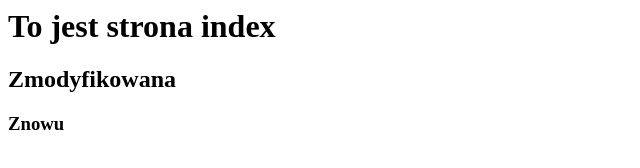
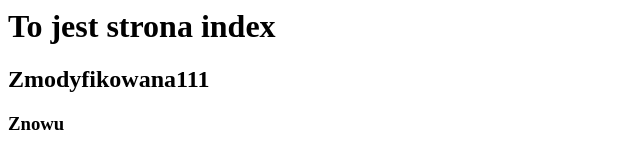
Before and after one commit to korfi/test-server-python, a plain HTML site: page index.html in a window 1280 px wide. Shown: the full height of the page, 0-640 px from the left. Drawn offline with Linux system fonts and the light colour scheme.

Commit message:
Update index.html

```diff
--- a/index.html
+++ b/index.html
@@ -1,7 +1,7 @@
 <html>
 	<body>
 		<h1>To jest strona index</h1>
-		<h2>Zmodyfikowana</h2>
+		<h2>Zmodyfikowana111</h2>
 		<h3>Znowu<h3>
 	</body>
 </html>
```
